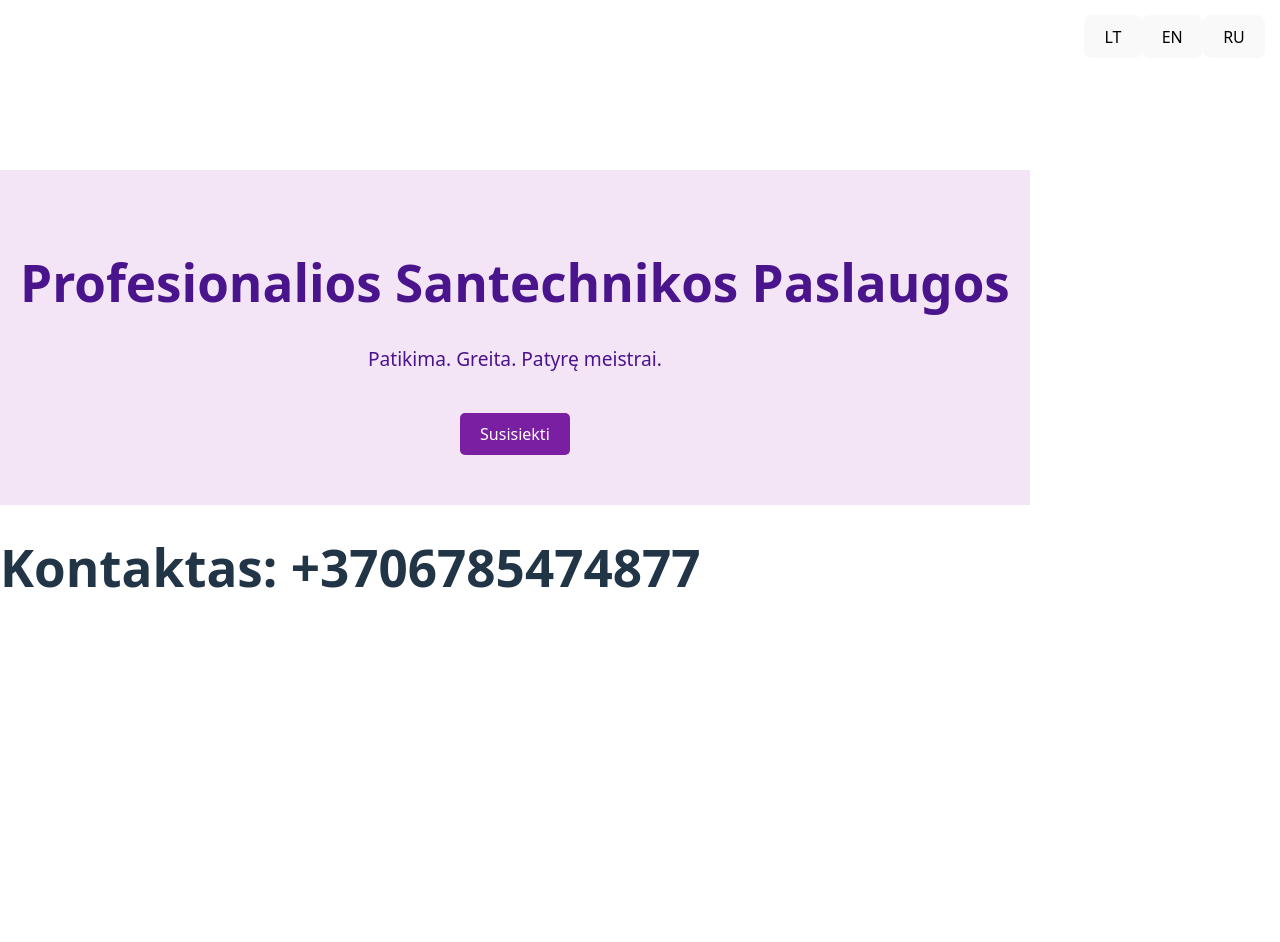
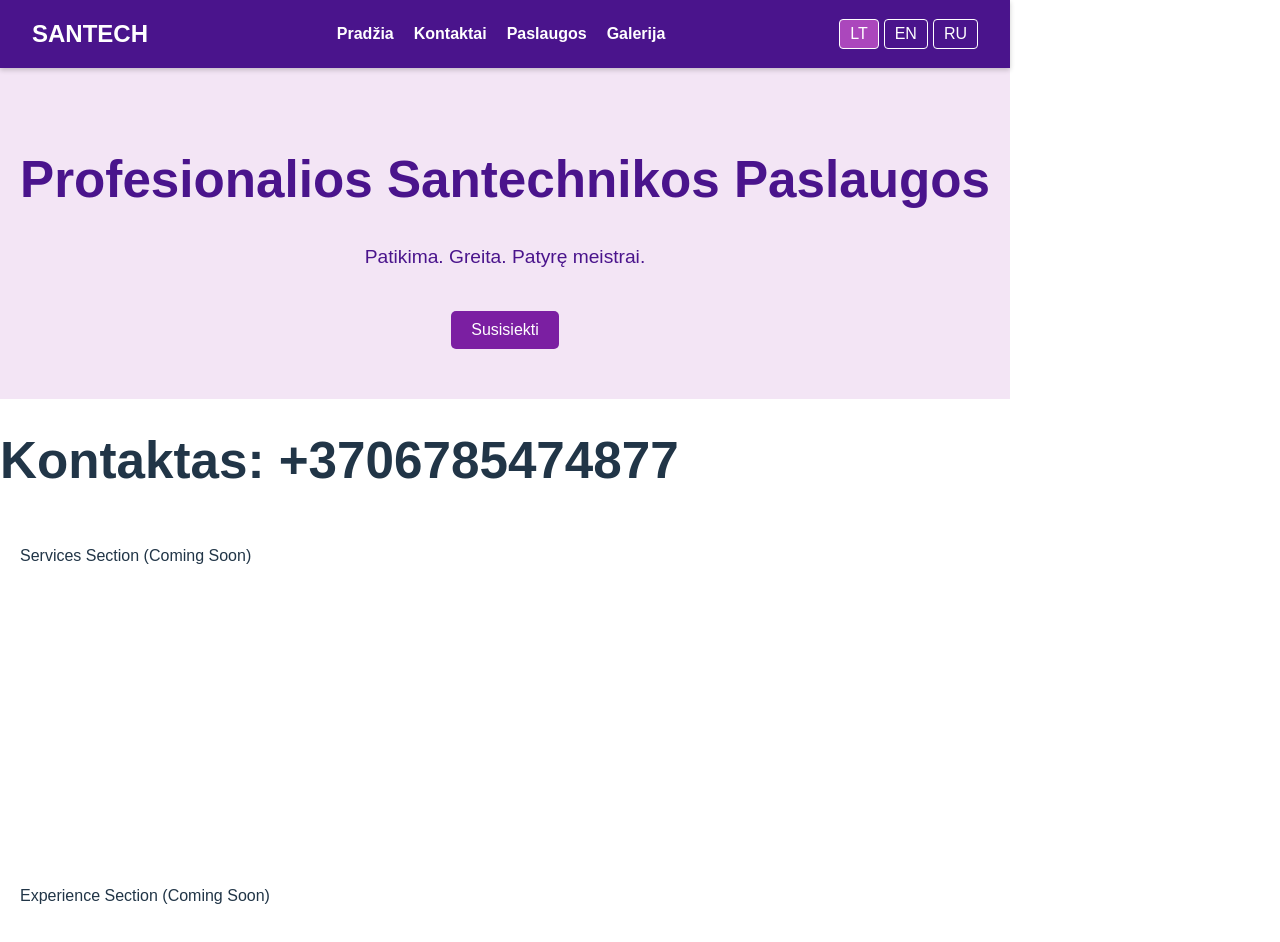
Before and after one commit to lietuviskalba/santech, a React (Vite) app: page / in a window 1280 px wide. Shown: the top 942 px of the page. Before the commit the page ends 800 px from the top, so only its background shows below. Built offline with nearby package versions, Linux system fonts and the light colour scheme.

Commit message:
Add Navbar

```diff
--- a/src/App.jsx
+++ b/src/App.jsx
@@ -1,37 +1,38 @@
 import React, { useState } from "react";
-import content from "./data/content.json"; // Importing our "database"
-import contactinfo from "./data/contactinfo.json"; // Importing our "database"
+import content from "./data/content.json";
+import Navbar from "./components/Navbar";
 import Intro from "./components/Intro";
 import Contact from "./components/Contact";
 
 function App() {
-  // 1. State to keep track of current language. Default is 'lt' (Lithuanian)
   const [language, setLanguage] = useState("lt");
-
-  // 2. Get the content for the current language
   const t = content[language];
-  const n = contactinfo;
 
   return (
-    <div>
-      {/* Temporary Language Switcher for testing */}
-      <div
-        style={{
-          position: "fixed",
-          top: 10,
-          right: 10,
-          background: "white",
-          padding: 5,
-        }}
-      >
-        <button onClick={() => setLanguage("lt")}>LT</button>
-        <button onClick={() => setLanguage("en")}>EN</button>
-        <button onClick={() => setLanguage("ru")}>RU</button>
+    // "scrollBehavior: smooth" makes the jump between sections animate nicely
+    <div style={{ fontFamily: "Arial, sans-serif", scrollBehavior: "smooth" }}>
+      {/* 1. Navbar: We pass the language text AND the switcher function */}
+      <Navbar
+        data={t.navbar}
+        setLanguage={setLanguage}
+        currentLanguage={language}
+      />
+
+      {/* 2. Intro Section with ID="home" so the navbar link works */}
+      <div id="home">
+        <Intro data={t.intro} />
       </div>
 
-      {/* 3. Render the Intro, passing the specific text data */}
-      <Intro data={t.intro} />
-      <Contact data={n.phone} />
+      {/* 3. Contact Section */}
+      <Contact data={t.contactSection} />
+
+      {/* Placeholders for future sections so links don't break */}
+      <div id="services" style={{ height: "300px", padding: "20px" }}>
+        Services Section (Coming Soon)
+      </div>
+      <div id="experience" style={{ height: "300px", padding: "20px" }}>
+        Experience Section (Coming Soon)
+      </div>
     </div>
   );
 }
--- /dev/null
+++ b/src/components/Navbar.jsx
@@ -0,0 +1,74 @@
+import React from "react";
+
+const Navbar = ({ data, setLanguage, currentLanguage }) => {
+  // Styles for the navigation bar
+  const navStyle = {
+    display: "flex",
+    justifyContent: "space-between",
+    alignItems: "center",
+    padding: "1rem 2rem",
+    backgroundColor: "#4a148c", // Dark purple
+    color: "white",
+    position: "sticky", // Sticks to top when scrolling
+    top: 0,
+    zIndex: 1000,
+    boxShadow: "0 2px 5px rgba(0,0,0,0.2)",
+  };
+
+  const linkStyle = {
+    color: "white",
+    textDecoration: "none",
+    marginLeft: "20px",
+    cursor: "pointer",
+    fontWeight: "bold",
+  };
+
+  const btnStyle = (lang) => ({
+    padding: "5px 10px",
+    marginLeft: "5px",
+    cursor: "pointer",
+    backgroundColor: currentLanguage === lang ? "#ab47bc" : "transparent",
+    color: "white",
+    border: "1px solid white",
+    borderRadius: "4px",
+  });
+
+  return (
+    <nav style={navStyle}>
+      {/* Brand Name */}
+      <div style={{ fontSize: "1.5rem", fontWeight: "bold" }}>SANTECH</div>
+
+      {/* Navigation Links */}
+      <div>
+        {/* We use standard <a href="#id"> tags for scrolling */}
+        <a href="#home" style={linkStyle}>
+          {data.home}
+        </a>
+        <a href="#contact" style={linkStyle}>
+          {data.contact}
+        </a>
+        <a href="#services" style={linkStyle}>
+          {data.services}
+        </a>
+        <a href="#experience" style={linkStyle}>
+          {data.experience}
+        </a>
+      </div>
+
+      {/* Language Switcher */}
+      <div>
+        <button style={btnStyle("lt")} onClick={() => setLanguage("lt")}>
+          LT
+        </button>
+        <button style={btnStyle("en")} onClick={() => setLanguage("en")}>
+          EN
+        </button>
+        <button style={btnStyle("ru")} onClick={() => setLanguage("ru")}>
+          RU
+        </button>
+      </div>
+    </nav>
+  );
+};
+
+export default Navbar;
--- a/src/data/content.json
+++ b/src/data/content.json
@@ -1,23 +1,59 @@
 {
   "en": {
+    "navbar": {
+      "home": "Home",
+      "contact": "Contact",
+      "services": "Services",
+      "experience": "Gallery"
+    },
     "intro": {
       "title": "Professional Plumbing Services",
       "subtitle": "Reliable. Quick. Experienced.",
       "button": "Contact Us"
+    },
+    "contactSection": {
+      "title": "Get in Touch",
+      "areaTitle": "Service Area",
+      "areaText": "Serving Vilnius and surrounding districts (up to 40km)",
+      "phoneLabel": "Call us:"
     }
   },
   "lt": {
+    "navbar": {
+      "home": "Pradžia",
+      "contact": "Kontaktai",
+      "services": "Paslaugos",
+      "experience": "Galerija"
+    },
     "intro": {
       "title": "Profesionalios Santechnikos Paslaugos",
       "subtitle": "Patikima. Greita. Patyrę meistrai.",
       "button": "Susisiekti"
+    },
+    "contactSection": {
+      "title": "Susisiekite",
+      "areaTitle": "Darbo Zona",
+      "areaText": "Dirbame Vilniuje ir aplinkiniuose rajonuose (iki 40km)",
+      "phoneLabel": "Skambinti:"
     }
   },
   "ru": {
+    "navbar": {
+      "home": "Главная",
+      "contact": "Контакты",
+      "services": "Услуги",
+      "experience": "Галерея"
+    },
     "intro": {
       "title": "Профессиональные Сантехнические Услуги",
       "subtitle": "Надежно. Быстро. Опытные мастера.",
       "button": "Связаться"
+    },
+    "contactSection": {
+      "title": "Свяжитесь с нами",
+      "areaTitle": "Зона обслуживания",
+      "areaText": "Работаем в Вильнюсе и пригородах (до 40км)",
+      "phoneLabel": "Звоните:"
     }
   }
 }
```
